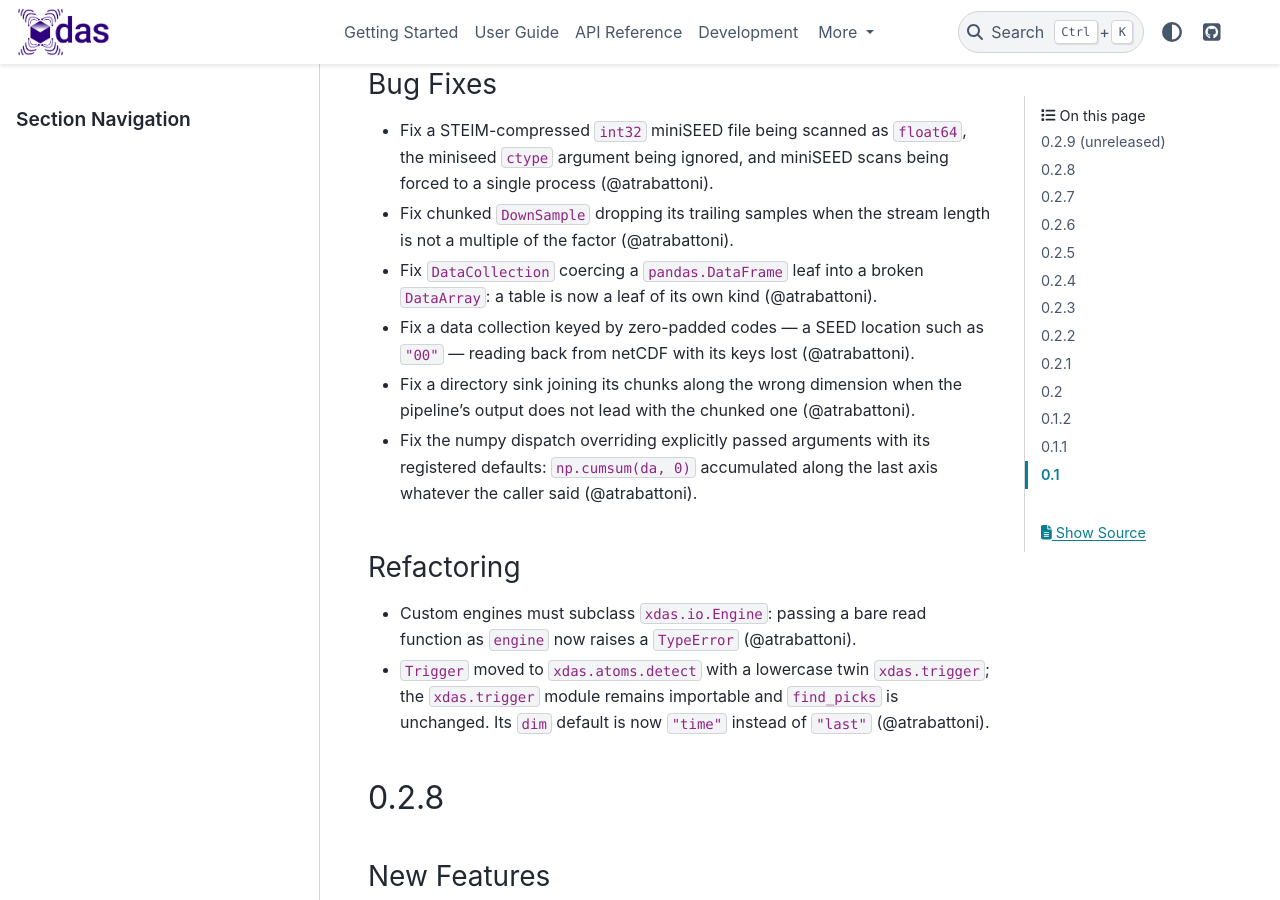
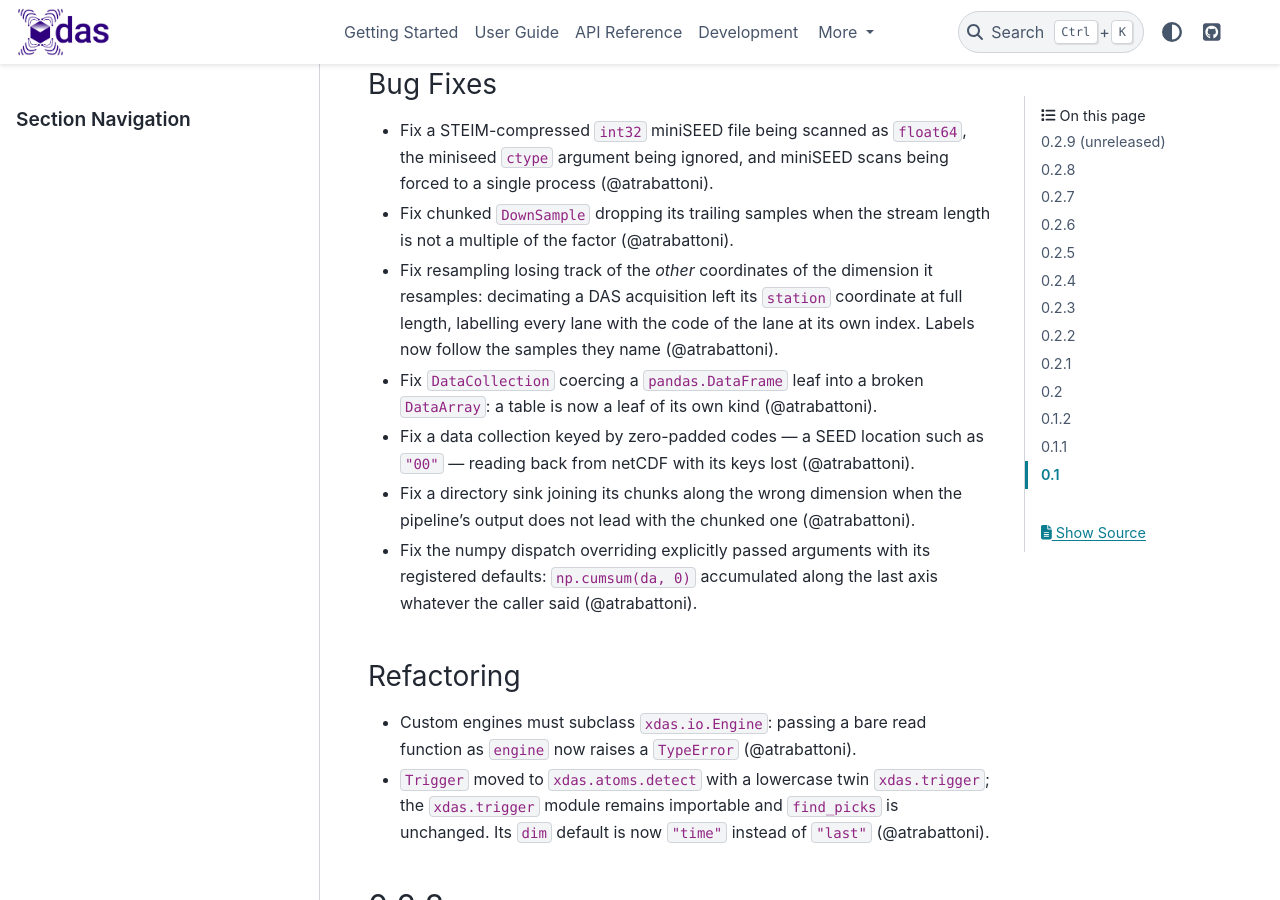
Before and after one commit to xdas-dev/xdas, a Sphinx documentation site: the page built from docs/release-notes.md, in a window 1280 px wide and 900 px high, scrolled down 3715 px. Built offline with Sphinx 7.4.7 and the PyData theme 0.15.4, drawn with Linux system fonts in a browser that asks for light colours.

Commit message:
release notes: keep the mislabelled-lanes fix, which 0.2.8 could hit

```diff
--- a/docs/release-notes.md
+++ b/docs/release-notes.md
@@ -44,6 +44,7 @@
 ### Bug Fixes
 - Fix a STEIM-compressed `int32` miniSEED file being scanned as `float64`, the miniseed `ctype` argument being ignored, and miniSEED scans being forced to a single process (@atrabattoni).
 - Fix chunked `DownSample` dropping its trailing samples when the stream length is not a multiple of the factor (@atrabattoni).
+- Fix resampling losing track of the *other* coordinates of the dimension it resamples: decimating a DAS acquisition left its `station` coordinate at full length, labelling every lane with the code of the lane at its own index. Labels now follow the samples they name (@atrabattoni).
 - Fix `DataCollection` coercing a `pandas.DataFrame` leaf into a broken `DataArray`: a table is now a leaf of its own kind (@atrabattoni).
 - Fix a data collection keyed by zero-padded codes — a SEED location such as `"00"` — reading back from netCDF with its keys lost (@atrabattoni).
 - Fix a directory sink joining its chunks along the wrong dimension when the pipeline's output does not lead with the chunked one (@atrabattoni).
```
